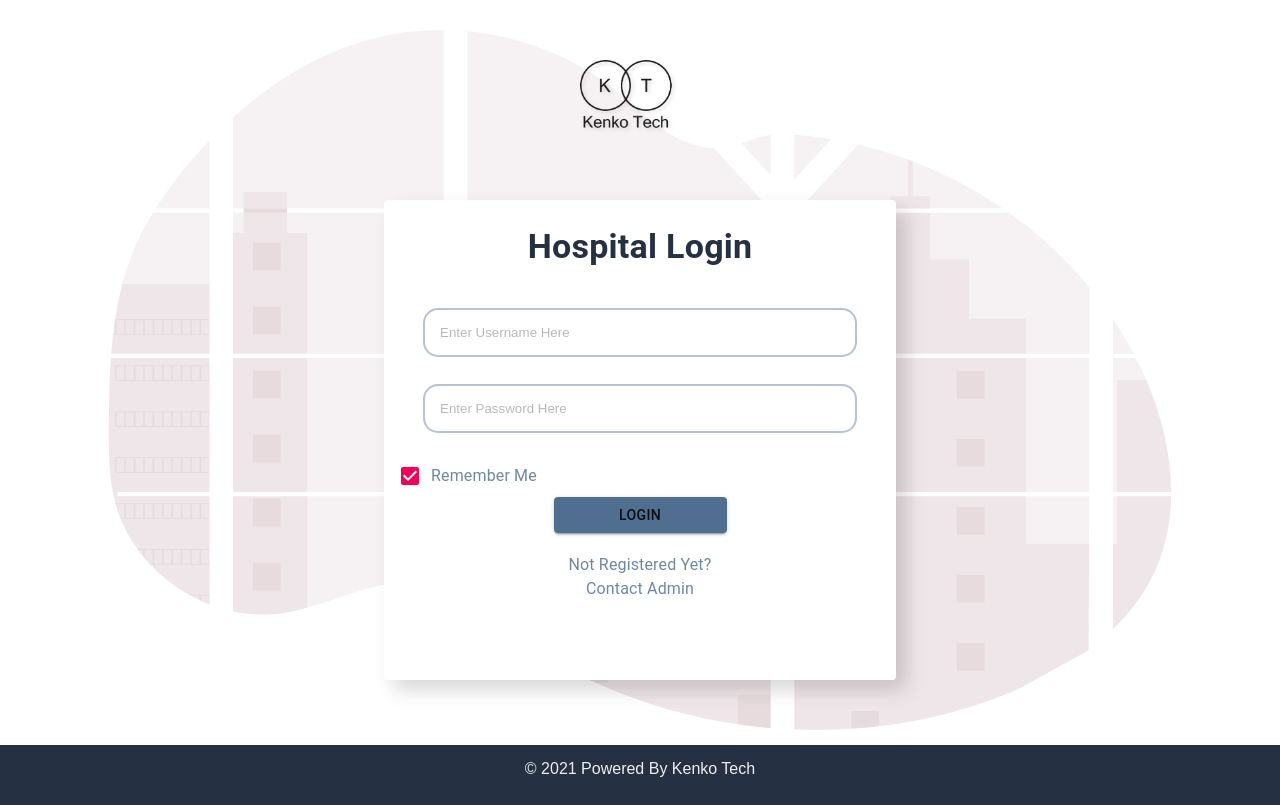
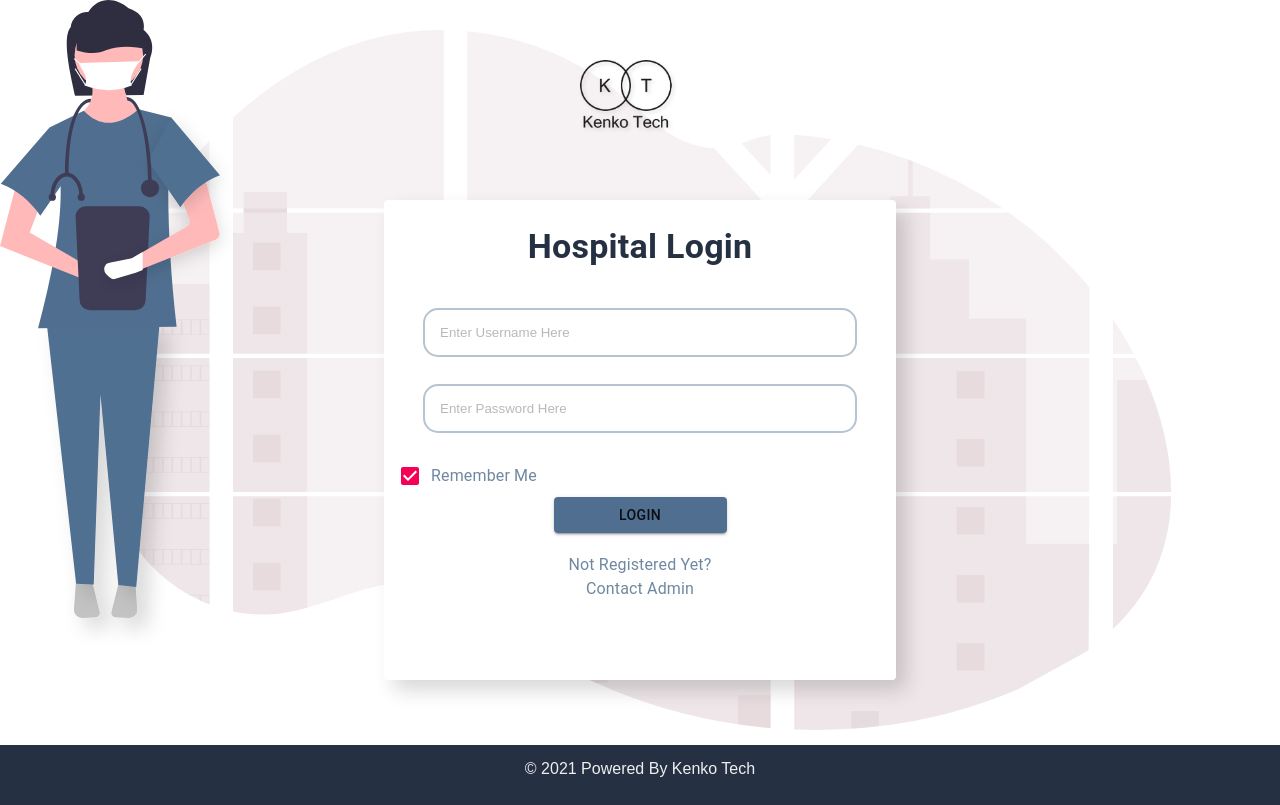
Before and after one commit to 1adityas/HMS, a React (Create React App) app: page / in a window 1280 px wide. Built offline with nearby package versions, Linux system fonts and the light colour scheme.

Commit message:
nurse image added

```diff
--- a/src/App.js
+++ b/src/App.js
@@ -12,7 +12,6 @@ function App() {
     <Login />
     <CardItem />
     <Footer />
-
     </div>
 
   )
--- a/src/components/CardItem.js
+++ b/src/components/CardItem.js
@@ -7,6 +7,7 @@ import Button from '@material-ui/core/Button';
 import Typography from '@material-ui/core/Typography';
 import './Login.css'
 import { Checkbox, TextField,FormGroup,FormControlLabel } from '@material-ui/core';
+import user from '../Icon awesome-user-alt.svg';
 
 
 const useStyles = makeStyles({
@@ -52,7 +53,8 @@ export default function CardItem() {
 
 
         <div className='fieldAlign'>
-        <input type="text" style={{'width':"400px", "borderColor":"#6F88A2"}} placeholder='Enter Username Here'></input>
+        <input type="text" img src ={user} style={{'width':"400px", "borderColor":"#6F88A2"}} placeholder='Enter Username Here'>
+        </input>
         <input type="text" style={{'width':"400px", "borderColor":"#6F88A2"}} placeholder='Enter Password Here'></input>
 
         <FormGroup>
--- a/src/components/Login.css
+++ b/src/components/Login.css
@@ -16,25 +16,26 @@
     display: flex;
     margin-top: 30px;
     /* margin-bottom: 123px; */
-
 }
 
 .flex-item1 {
     /* for logo icon  */
-
     flex: 100%;
     display: flex;
     position: absolute;
-
     top: 7%;
     left: 45%;
+}
+.nurseImg
+{
+    position: absolute;
+    flex: 100%;
 }
 
 .flex-item3 {
     /* for card */
     display: flex;
     flex: 100%;
-
 }
 .fieldAlign
 {
--- a/src/components/Login.js
+++ b/src/components/Login.js
@@ -1,28 +1,28 @@
 import React from 'react'
 import bg from '../background.svg';
+import nurse from '../Nurse.svg';
 import './Login.css'
 import logo from '../logo main.png';
 // import {ReactComponent as Back} from '../background.svg';
+
 function Login() {
-
     return (
-        <div>
-
-
+    <div>
         <div className="flex-container" >
-
-
             <div className='flex-item1'>
             <img src={logo} height={"80px"} width={"100%"} ></img>
             </div>
+
             <div className="flex-item2" >
-            <img src ={bg}  height={"700vh"} width={"100%"} ></img>
+                <img src ={bg}  height={"700vh"} width={"100%"} ></img>
             </div>
 
+            <div className='nurseImg'>
+            <img src={nurse}></img>
             </div>
-</div>
 
+        </div>
+   </div>
     )
-
 }
 export default Login;
```
